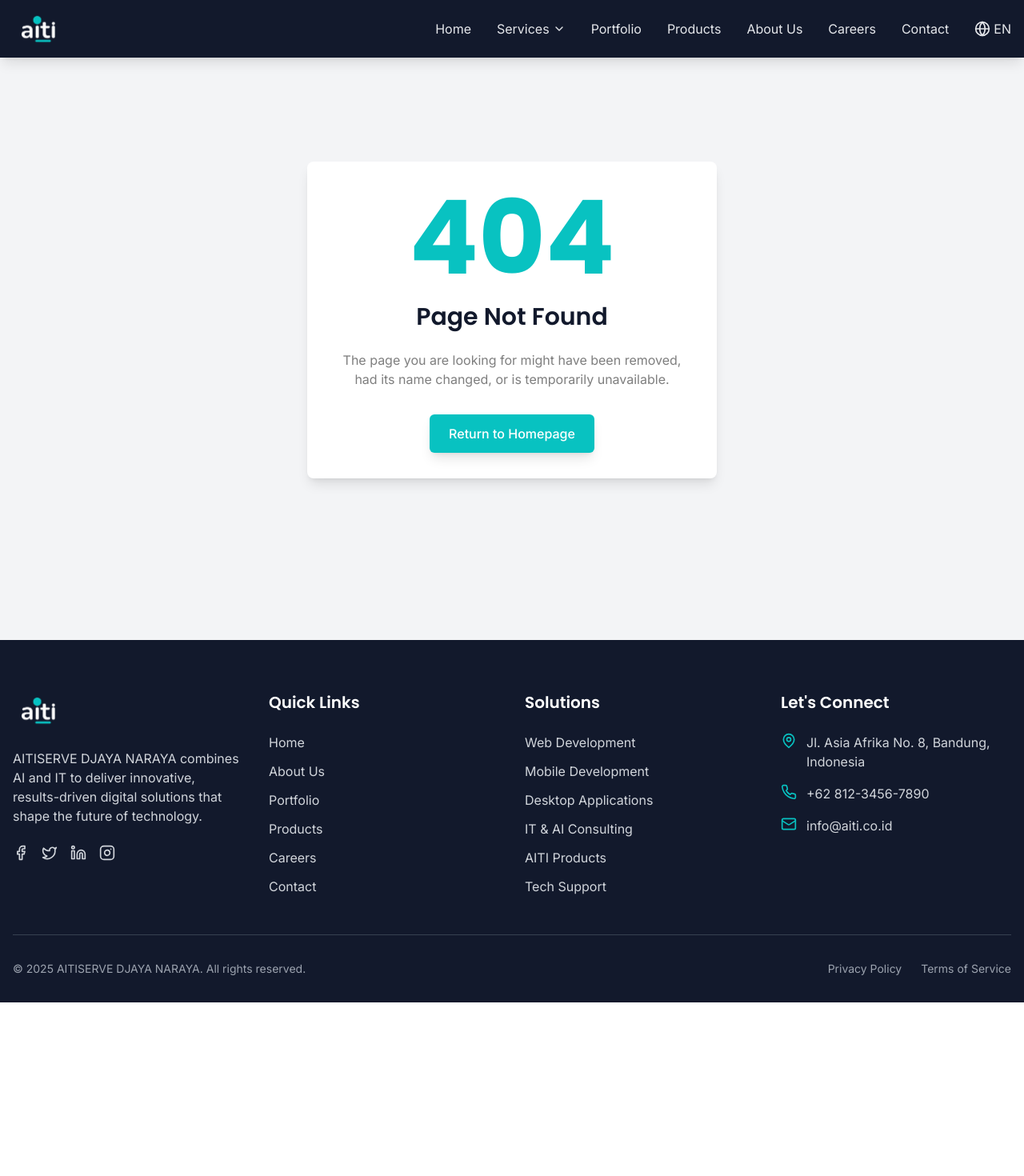
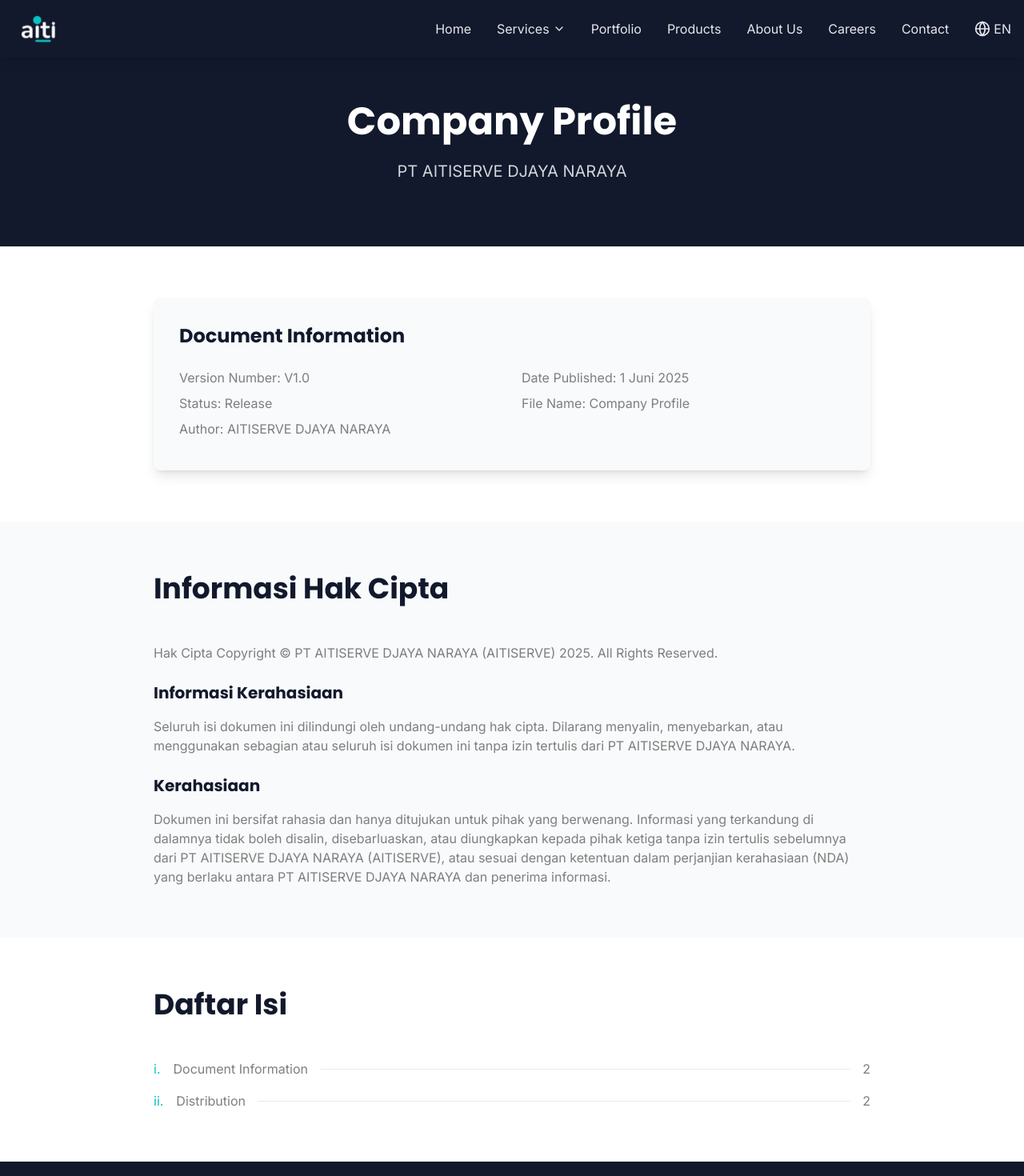
Before and after one commit to santanamnaa/kodera, a React (Vite) app: page /company-profile in a window 1280 px wide. Shown: the top 1470 px of the page at 80% size. Before the commit the page ends 1253 px from the top, so only its background shows below. Built offline with nearby package versions, Linux system fonts and the light colour scheme.

Commit message:
Create company profile structure and pages

```diff
--- a/src/App.tsx
+++ b/src/App.tsx
@@ -7,6 +7,7 @@
 import AboutPage from './pages/AboutPage';
 import CareersPage from './pages/CareersPage';
 import ContactPage from './pages/ContactPage';
+import CompanyProfilePage from './pages/CompanyProfilePage';
 import NotFoundPage from './pages/NotFoundPage';
 
 function App() {
@@ -20,6 +21,7 @@
         <Route path="about" element={<AboutPage />} />
         <Route path="careers" element={<CareersPage />} />
         <Route path="contact" element={<ContactPage />} />
+        <Route path="company-profile" element={<CompanyProfilePage />} />
         <Route path="*" element={<NotFoundPage />} />
       </Route>
     </Routes>
--- /dev/null
+++ b/src/pages/CompanyProfilePage.tsx
@@ -0,0 +1,108 @@
+import React from 'react';
+import { useTranslation } from 'react-i18next';
+import { motion } from 'framer-motion';
+import SectionHeader from '../components/common/SectionHeader';
+
+const CompanyProfilePage: React.FC = () => {
+  const { t } = useTranslation();
+
+  return (
+    <>
+      {/* Hero Section */}
+      <section className="pt-32 pb-20 bg-primary relative overflow-hidden">
+        <div className="absolute inset-0 bg-gradient-to-r from-primary/95 to-primary/80"></div>
+        <div className="container mx-auto px-4 relative z-10">
+          <motion.div
+            initial={{ opacity: 0, y: 20 }}
+            animate={{ opacity: 1, y: 0 }}
+            transition={{ duration: 0.8 }}
+            className="max-w-4xl mx-auto text-center"
+          >
+            <h1 className="text-4xl md:text-5xl font-bold text-white mb-6">
+              Company Profile
+            </h1>
+            <p className="text-xl text-gray-300">
+              PT AITISERVE DJAYA NARAYA
+            </p>
+          </motion.div>
+        </div>
+      </section>
+
+      {/* Document Information */}
+      <section className="py-16 bg-white">
+        <div className="container mx-auto px-4">
+          <div className="max-w-4xl mx-auto">
+            <div className="bg-gray-50 p-8 rounded-lg shadow-lg">
+              <h2 className="text-2xl font-bold text-primary mb-6">Document Information</h2>
+              <div className="grid grid-cols-1 md:grid-cols-2 gap-6">
+                <div>
+                  <p className="text-neutral mb-2">Version Number: V1.0</p>
+                  <p className="text-neutral mb-2">Status: Release</p>
+                  <p className="text-neutral mb-2">Author: AITISERVE DJAYA NARAYA</p>
+                </div>
+                <div>
+                  <p className="text-neutral mb-2">Date Published: 1 Juni 2025</p>
+                  <p className="text-neutral mb-2">File Name: Company Profile</p>
+                </div>
+              </div>
+            </div>
+          </div>
+        </div>
+      </section>
+
+      {/* Copyright Information */}
+      <section className="py-16 bg-gray-50">
+        <div className="container mx-auto px-4">
+          <div className="max-w-4xl mx-auto">
+            <SectionHeader
+              title="Informasi Hak Cipta"
+              centered={false}
+            />
+            <div className="prose prose-lg">
+              <p className="text-neutral mb-6">
+                Hak Cipta Copyright © PT AITISERVE DJAYA NARAYA (AITISERVE) 2025. All Rights Reserved.
+              </p>
+              <h3 className="text-xl font-bold text-primary mb-4">Informasi Kerahasiaan</h3>
+              <p className="text-neutral mb-6">
+                Seluruh isi dokumen ini dilindungi oleh undang-undang hak cipta. Dilarang menyalin, menyebarkan, atau menggunakan sebagian atau seluruh isi dokumen ini tanpa izin tertulis dari PT AITISERVE DJAYA NARAYA.
+              </p>
+              <h3 className="text-xl font-bold text-primary mb-4">Kerahasiaan</h3>
+              <p className="text-neutral">
+                Dokumen ini bersifat rahasia dan hanya ditujukan untuk pihak yang berwenang. Informasi yang terkandung di dalamnya tidak boleh disalin, disebarluaskan, atau diungkapkan kepada pihak ketiga tanpa izin tertulis sebelumnya dari PT AITISERVE DJAYA NARAYA (AITISERVE), atau sesuai dengan ketentuan dalam perjanjian kerahasiaan (NDA) yang berlaku antara PT AITISERVE DJAYA NARAYA dan penerima informasi.
+              </p>
+            </div>
+          </div>
+        </div>
+      </section>
+
+      {/* Table of Contents */}
+      <section className="py-16 bg-white">
+        <div className="container mx-auto px-4">
+          <div className="max-w-4xl mx-auto">
+            <SectionHeader
+              title="Daftar Isi"
+              centered={false}
+            />
+            <div className="space-y-4">
+              <div className="flex items-center">
+                <span className="text-secondary mr-4">i.</span>
+                <span className="text-neutral">Document Information</span>
+                <span className="border-b border-dotted border-gray-300 flex-1 mx-4"></span>
+                <span className="text-neutral">2</span>
+              </div>
+              <div className="flex items-center">
+                <span className="text-secondary mr-4">ii.</span>
+                <span className="text-neutral">Distribution</span>
+                <span className="border-b border-dotted border-gray-300 flex-1 mx-4"></span>
+                <span className="text-neutral">2</span>
+              </div>
+              {/* Add more table of contents items */}
+            </div>
+          </div>
+        </div>
+      </section>
+    </>
+  );
+};
+
+export default CompanyProfilePage;
```
